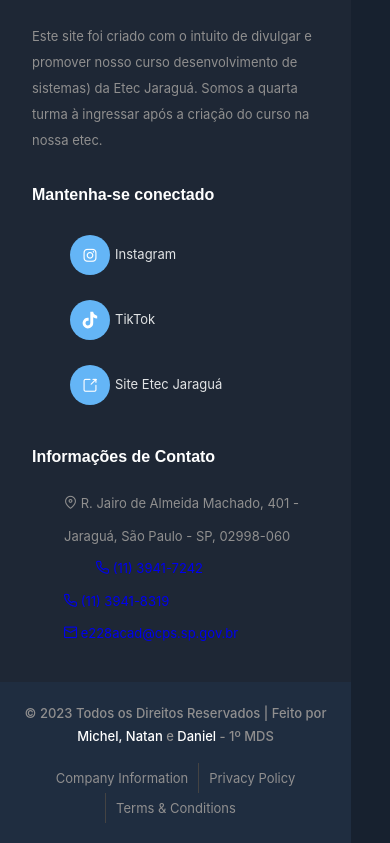
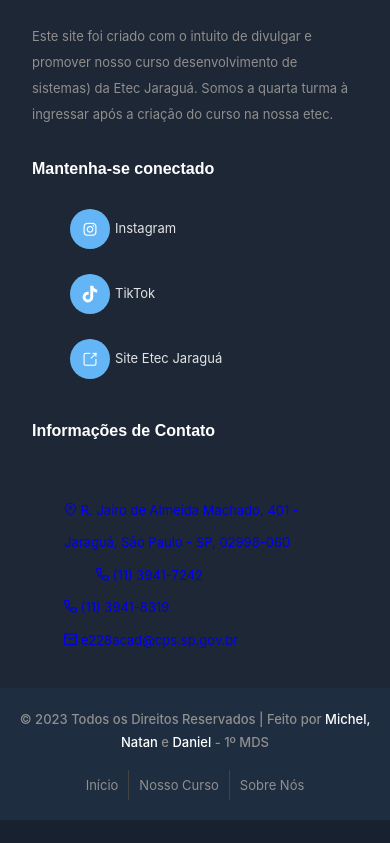
Before and after one commit to freitassdev/ds-etecjaragua, a React (Vite) app: page / in a window 390 px wide. Shown: the part 6517-7360 px from the top of the page. After the commit the page ends 7337 px from the top, so only its background shows below. Built offline with nearby package versions, Linux system fonts and the light colour scheme; a web font is replaced by a local one.

Commit message:
footer update

```diff
--- a/src/components/Footer/Footer.css
+++ b/src/components/Footer/Footer.css
@@ -292,7 +292,7 @@ p.adam {
 
 @media (max-width: 800px) {
     .footer-content {
-        width: 88%;
+        width: 100%;
     }
 
     .footer.one p {
@@ -320,7 +320,7 @@ p.adam {
 
 @media (max-width: 768px) {
     .footer-content {
-        width: 90%;
+        width: 100%;
     }
 
     p.footer-gd {
--- a/src/components/Footer/Footer.jsx
+++ b/src/components/Footer/Footer.jsx
@@ -24,9 +24,9 @@ function Footer() {
                 <div className="footer three">
                     <h3>Informações de Contato</h3>
                     <ul>
-                        <a href="https://maps.app.goo.gl/BoB1Hxvh3XPXt2hY7" target='blank'>
-                        <li><span><i className='pi pi-map-marker'></i> R. Jairo de Almeida Machado, 401 - </span>Jaraguá, São Paulo - SP, 02998-060</li>
-                        </a>
+
+                        <li><a href="https://maps.app.goo.gl/BoB1Hxvh3XPXt2hY7" target='blank'><span><i className='pi pi-map-marker'></i> R. Jairo de Almeida Machado, 401 - </span>Jaraguá, São Paulo - SP, 02998-060</a></li>
+
                         <li><a href="tel:+55113941-7242"><i className='pi pi-phone'></i> (11) 3941-7242</a></li>
                         <li><a href="tel:+55113941-8319"><i className='pi pi-phone'></i> (11) 3941-8319</a></li>
                         <li><a href="mailto:e228acad@cps.sp.gov.br"><i className='pi pi-envelope'></i> e228acad@cps.sp.gov.br</a> </li>
@@ -39,10 +39,11 @@ function Footer() {
                     <p className="footer-gd">© 2023 Todos os Direitos Reservados | Feito por <a>Michel,</a> <a>Natan</a> e <a>Daniel</a> - 1º MDS</p>
                 </div>
                 <div className="copy-right">
-                    <ul><li><a href="#">Company Information</a></li>
-                        <li><a href="#">Privacy Policy</a></li>
-                        <li><a href="#">Terms &amp; Conditions</a></li>
-                    </ul>
+                    <Scrollspy items={['home', 'curse', 'about']} currentClassName="active">
+                        <li><Link to="home" offset={-64} spy={true} smooth={true} duration={500}>Início</Link></li>
+                        <li><Link to="curse" offset={-64} spy={true} smooth={true} duration={500}>Nosso Curso</Link></li>
+                        <li><Link to="about" offset={-64} spy={true} smooth={true} duration={500}>Sobre Nós</Link></li>
+                    </Scrollspy>
                 </div>
                 <div className="clear"></div>
             </div>
```
